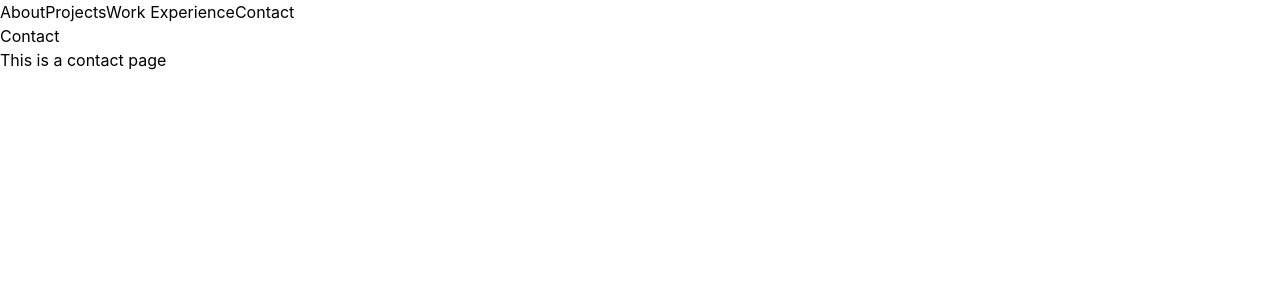
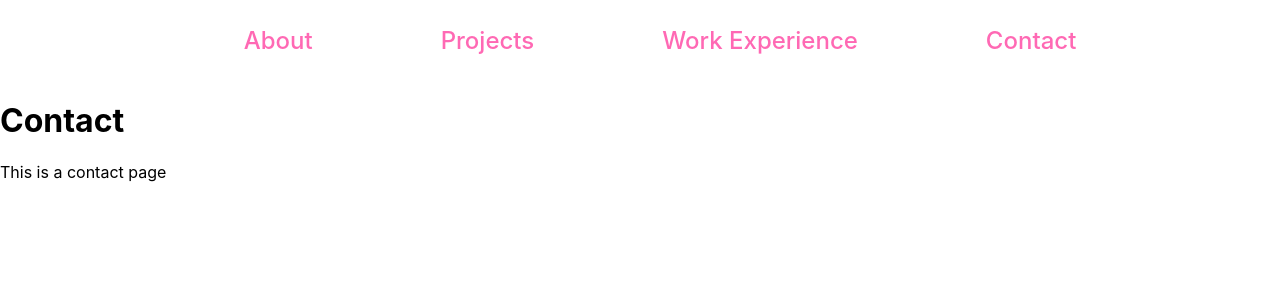
Before and after one commit to ChrisPimenta/my-portfolio, a Next.js app: page /contact in a window 1280 px wide. Shown: the top 300 px of the page. Built offline with nearby package versions, Linux system fonts and the light colour scheme.

Commit message:
Remove tailwind and use emotion for basic nav

```diff
--- a/components/layout/Layout.tsx
+++ b/components/layout/Layout.tsx
@@ -1,12 +1,20 @@
+/** @jsxImportSource @emotion/react */
 import MainNavigation from './MainNavigation';
 import { PropsWithChildren } from 'react';
+import { css } from '@emotion/react';
 
 // Main Layout / Master Page Layout
 const Layout: React.FC<PropsWithChildren> = ({ children }) => {
+
     return (
         <div>
             <MainNavigation />
-            <main>{children}</main>
+            <main css={css`
+                width: 300;
+                height: 200;
+            `}>
+                {children}
+            </main>
         </div>
     );
 }
--- a/components/layout/MainNavigation.tsx
+++ b/components/layout/MainNavigation.tsx
@@ -1,14 +1,42 @@
+/** @jsxImportSource @emotion/react */
 import Link from 'next/link';
+import styled from '@emotion/styled';
+import { css } from '@emotion/react';
 
 const MainNavigation = () => {
+    const NavbarLink = styled(Link)`
+        color: hotpink;
+        font-weight: 500;
+        padding: 0.5rem 4rem;
+        font-size: 24px;
+        display: inline-block;
+    `
+
     return (
-        <header>
-            <nav>
+        <header
+            css={css`
+                width: 100%;
+                height: 5rem;
+                display: flex;
+                padding: 1rem;
+                justify-content: center;
+                align-items: center;
+                background-color: #ffffff2d;
+                @media (max-width: 700px) {
+                    height: 500px;
+                    flex-direction: column;
+                }
+            `}
+        >
+            <nav
+                css={css`
+                padding: 0.25rem;
+            `}>
                 <ul>
-                    <Link href="/about">About</Link>
-                    <Link href="/projects">Projects</Link>
-                    <Link href="/experience">Work Experience</Link>
-                    <Link href="/contact">Contact</Link>
+                    <NavbarLink href="/about">About</NavbarLink>
+                    <NavbarLink href="/projects">Projects</NavbarLink>
+                    <NavbarLink href="/experience">Work Experience</NavbarLink>
+                    <NavbarLink href="/contact">Contact</NavbarLink>
                 </ul>
             </nav>
         </header>
--- a/package.json
+++ b/package.json
@@ -9,6 +9,8 @@
     "lint": "next lint"
   },
   "dependencies": {
+    "@emotion/react": "^11.10.5",
+    "@emotion/styled": "^11.10.5",
     "@types/node": "18.11.11",
     "@types/react": "18.0.26",
     "@types/react-dom": "18.0.9",
@@ -21,7 +23,6 @@
   },
   "devDependencies": {
     "autoprefixer": "^10.4.13",
-    "postcss": "^8.4.19",
-    "tailwindcss": "^3.2.4"
+    "postcss": "^8.4.19"
   }
 }
--- a/postcss.config.js
+++ /dev/null
@@ -1,6 +0,0 @@
-module.exports = {
-  plugins: {
-    tailwindcss: {},
-    autoprefixer: {},
-  },
-}
--- a/styles/globals.css
+++ b/styles/globals.css
@@ -1,7 +1,3 @@
-@tailwind base;
-@tailwind components;
-@tailwind utilities;
-
 html,
 body {
   padding: 0;
--- a/tailwind.config.js
+++ /dev/null
@@ -1,11 +0,0 @@
-/** @type {import('tailwindcss').Config} */
-module.exports = {
-  content: [
-    "./pages/**/*.{js,ts,jsx,tsx}",
-    "./components/**/*.{js,ts,jsx,tsx}",
-  ],
-  theme: {
-    extend: {},
-  },
-  plugins: [],
-}
```
Also changed, not shown: tsconfig.json (+15 -4 lines), 2 other files (tests, documents, lock files or other folders).
